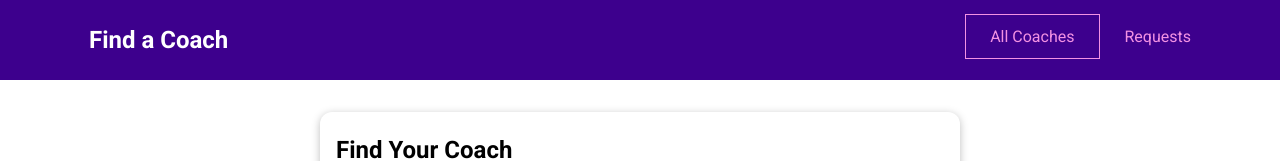
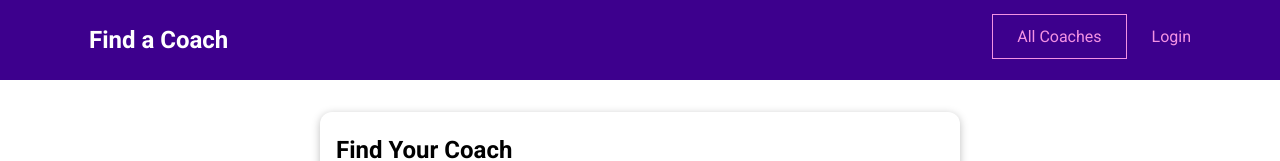
Before and after one commit to sidneyfranciscodev/find-a-coach-vue, a Vue app: page /coaches in a window 1280 px wide. Shown: the top 161 px of the page. Built offline with nearby package versions, Linux system fonts and the light colour scheme.

Commit message:
use isLoggedIn in TheHeader.vue

```diff
--- a/src/components/layout/TheHeader.vue
+++ b/src/components/layout/TheHeader.vue
@@ -1,10 +1,21 @@
+<script setup lang="ts">
+import { useStore } from '@/stores/store';
+
+const store = useStore();
+</script>
+
 <template>
   <header>
     <nav>
       <h1><router-link to="/">Find a Coach</router-link></h1>
       <ul>
         <li><router-link to="/coaches">All Coaches</router-link></li>
-        <li><router-link to="/requests">Requests</router-link></li>
+        <li v-if="store.isLoggedIn">
+          <router-link to="/requests">Requests</router-link>
+        </li>
+        <li v-else>
+          <router-link to="/auth">Login</router-link>
+        </li>
       </ul>
     </nav>
   </header>
```
